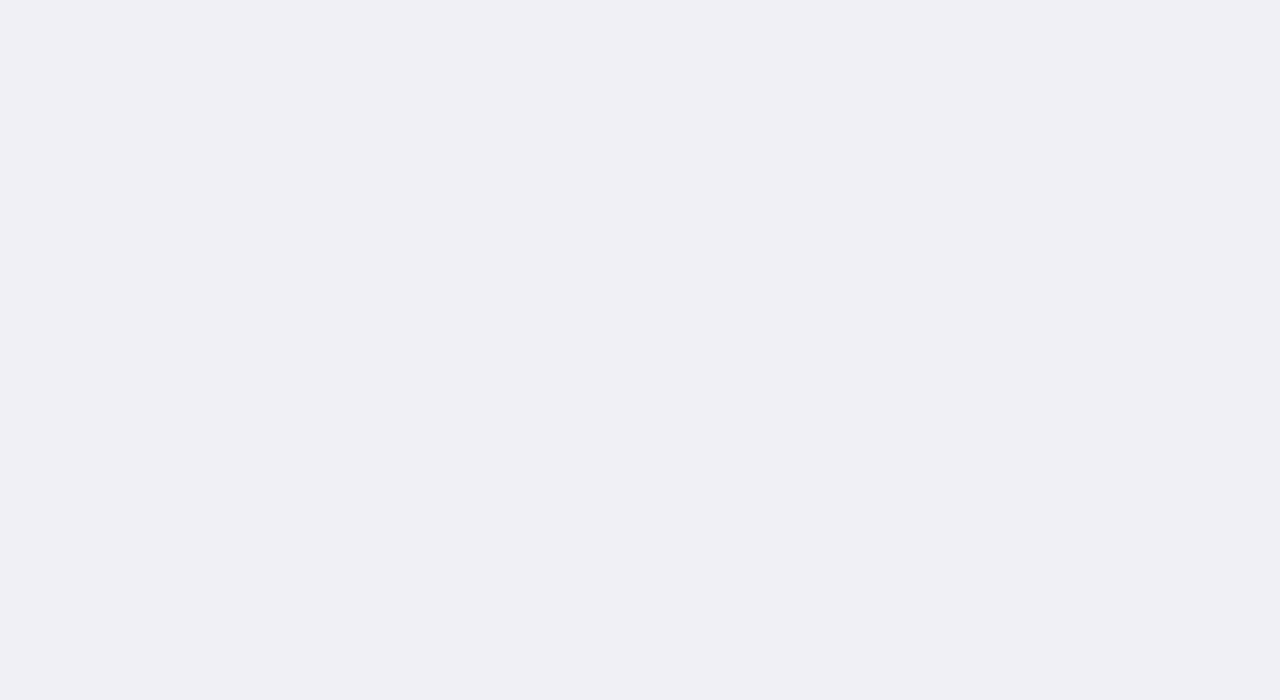
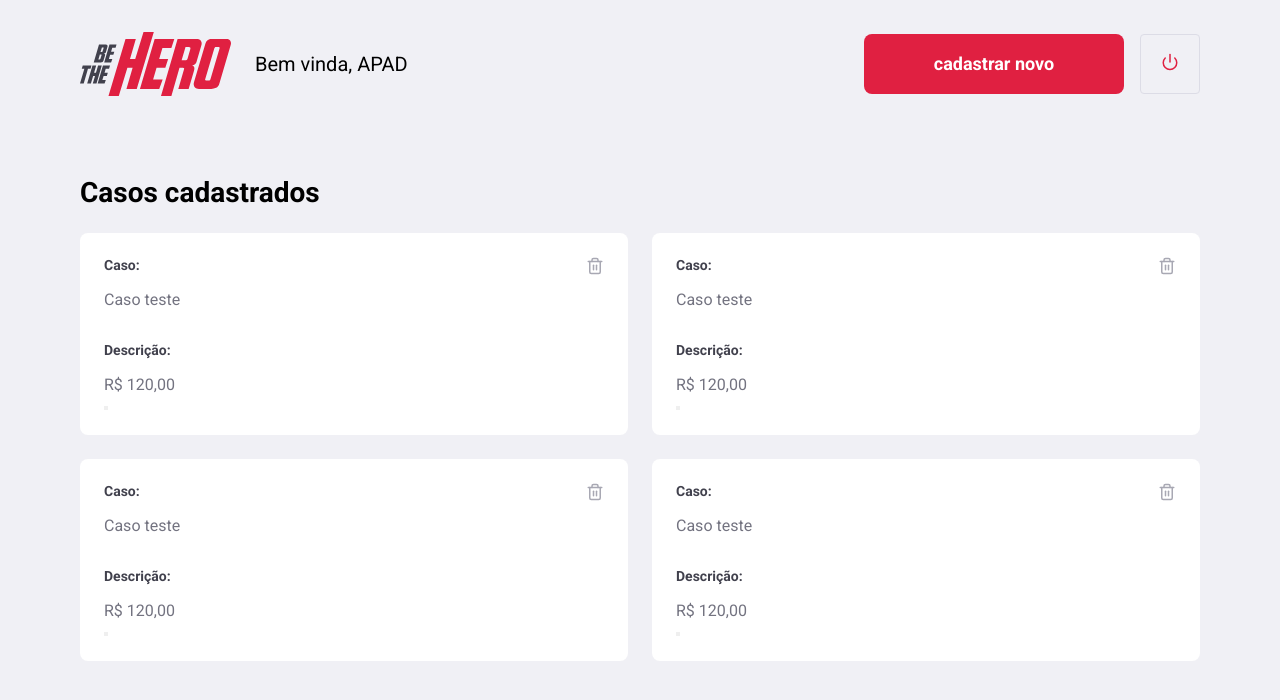
Before and after one commit to Andersonlimahw/oministack_frontend_react, a React (Create React App) app in the folder be-the-hero/: page /profile in a window 1280 px wide. Shown: the top 700 px of the page. Built offline with nearby package versions, Linux system fonts and the light colour scheme.

Commit message:
[FEAT] - Profile page

```diff
--- /dev/null
+++ b/be-the-hero/src/pages/Profile/index.js
@@ -0,0 +1,68 @@
+import React from 'react';
+import { FiPower, FiTrash2 } from 'react-icons/fi';
+import { Link } from 'react-router-dom';
+
+import './style.css';
+import logo from '../../assets/images/logo.svg';
+
+export default () => {
+    return (
+       <div className="profile-container">
+            <header>
+                <img src={logo} alt="Be the hero"/>
+                <span>Bem vinda, APAD</span>
+                <Link to="/incidents/new" className="button">
+                    cadastrar novo
+                </Link>
+                <button className="button">
+                    <FiPower size={18} color="E02041" />
+                </button>
+            </header>
+            <h1>
+                Casos cadastrados
+            </h1>
+            <ul>
+                <li>
+                    <strong>Caso:</strong>
+                    <p>Caso teste</p>
+
+                    <strong>Descrição:</strong>
+                    <p>R$ 120,00</p>
+                    <button type="button">
+                        <FiTrash2 size={18} color="#a8a8b3" />
+                    </button>
+                </li>
+                <li>
+                    <strong>Caso:</strong>
+                    <p>Caso teste</p>
+
+                    <strong>Descrição:</strong>
+                    <p>R$ 120,00</p>
+                    <button type="button">
+                        <FiTrash2 size={18} color="#a8a8b3" />
+                    </button>
+                </li>
+                <li>
+                    <strong>Caso:</strong>
+                    <p>Caso teste</p>
+
+                    <strong>Descrição:</strong>
+                    <p>R$ 120,00</p>
+                    <button type="button">
+                        <FiTrash2 size={18} color="#a8a8b3" />
+                    </button>
+                </li>
+                <li>
+                    <strong>Caso:</strong>
+                    <p>Caso teste</p>
+
+                    <strong>Descrição:</strong>
+                    <p>R$ 120,00</p>
+                    <button type="button">
+                        <FiTrash2 size={18} color="#a8a8b3" />
+                    </button>
+                </li>
+            </ul>
+       </div>
+    );
+};
--- /dev/null
+++ b/be-the-hero/src/pages/Profile/style.css
@@ -0,0 +1,90 @@
+.profile-container {
+    width: 100%;
+    max-width: 1180px;
+    padding: 0 30px;
+    margin: 32px auto;
+}
+
+.profile-container header {
+   display: flex;
+   align-items: center;
+}
+
+
+.profile-container header span {
+    font-size: 20px;
+    margin-left: 24px;
+}
+
+.profile-container header img {
+   height: 64px;
+}
+
+.profile-container header a {
+   width: 260px;
+   margin-left: auto;
+   margin-top: 0;
+   text-align: center;
+}
+
+.profile-container header button {
+   height: 60px;
+   width: 60px;
+   border-radius: 4px;
+   border: 1px solid #dcdce6;
+   margin-left: 16px;
+   margin-top: 0;
+   background: transparent;
+   transition: border-color 0.2s;
+}
+
+.profile-container header button:hover {
+   border-color: #999;
+}
+
+.profile-container h1 {
+   margin: 80px 0 24px 0;
+}
+
+.profile-container ul {
+   display: grid;
+   grid-template-columns: repeat(2, 1fr);
+   grid-gap: 24px;
+   list-style: none;
+}
+
+.profile-container ul li {
+   background: #fff;
+   padding: 24px;
+   border-radius: 8px;
+   position: relative;
+}
+
+.profile-container ul li svg {
+   position: absolute;
+   right: 24px;
+   top: 24px;
+   border: 0;
+   transition: opacity 0.2s;
+}
+
+.profile-container ul li:hover {
+  opacity: 0,8;
+}
+
+.profile-container ul li strong {
+   display: block;
+   margin-bottom: 16px;
+   color: #41414d;
+}
+
+
+.profile-container ul li p + strong {
+   margin-top: 32px;
+}
+
+.profile-container ul li p {
+   color: #737380;
+   line-height: 21px;
+   font-size: 16px;
+}
--- a/be-the-hero/src/routes.js
+++ b/be-the-hero/src/routes.js
@@ -3,6 +3,7 @@
 
 import Logon from './pages/Logon';
 import Register from './pages/Register';
+import Profile from './pages/Profile';
 
 export default () => {
     return(
@@ -10,6 +11,7 @@
             <Switch>
                 <Route path="/" exact component={Logon} />
                 <Route path="/register" component={Register} />
+                <Route path="/profile" component={Profile} />
             </Switch>
         </BrowserRouter>
     );
```
